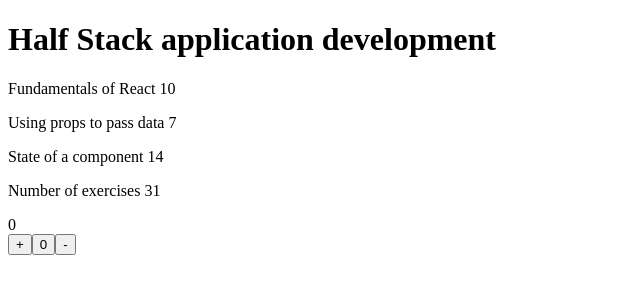
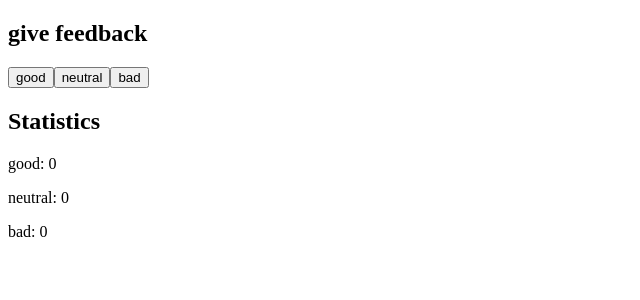
Before and after one commit to soniafaye1/fullstackopen-pt1, a React (Vite) app: page / in a window 1280 px wide. Shown: the top 300 px of the page, without its empty margins (0-640 px from the left). Built offline with nearby package versions, Linux system fonts and the light colour scheme.

Commit message:
started unicafe

```diff
--- a/package.json
+++ b/package.json
@@ -5,6 +5,7 @@
   "type": "module",
   "scripts": {
     "dev": "vite",
+    "start": "npm run start",
     "build": "vite build",
     "lint": "eslint . --ext js,jsx --report-unused-disable-directives --max-warnings 0",
     "preview": "vite preview"
--- a/src/App2.jsx
+++ b/src/App2.jsx
@@ -1,22 +1,58 @@
 import { useState } from "react";
 
-const Display = ({counter}) => (<div>{counter}</div>)
-
-const Button = ({onClick, text}) => (<button onClick={onClick}>{text}</button>)
-
-const App2 = () => {
-    const [counter, setCounter] = useState(0);
-
-    const increaseByOne = () => setCounter(counter + 1)
-    const setToZero = () => setCounter(0)
-    const decreaseByOne = () => setCounter(counter - 1)
+const History = (props) => {
+    if(props.allClicks.length === 0){
+        return (
+            <div>
+                press buttons
+            </div>
+        )
+    }
 
     return (
         <div>
-            <Display counter={counter} />
-            <Button onClick={increaseByOne} text="+"/>
-            <Button onClick={setToZero} text="0" />
-            <Button onClick={decreaseByOne} text="-"/>
+            button press history: {props.allClicks.join(" ")}
+        </div>
+    )
+}
+
+const Button = ({handleClick, text}) => (
+    <button onClick={handleClick}>
+        {text}
+    </button>
+)
+
+const App2 = () => {
+    const [left, setLeft] = useState(0)
+    const [right, setRight] = useState(0)
+    const [allClicks, setAll] = useState([])
+
+    const handleLeftClick = () => {
+        setAll(allClicks.concat("L"))
+        setLeft(left + 1)
+    }
+
+    const handleRightClick = () => {
+        setAll(allClicks.concat("R"))
+        setRight(right + 1)
+    }
+
+    const HandleResetClick = () => {
+        setAll([])
+        setRight(0)
+        setLeft(0)
+    }
+
+    return (
+        <div>
+            {left}
+            <Button onClick={handleLeftClick} text={'left'} />
+            <Button onClick={handleRightClick} text={'right'} />
+            {right}
+
+            <Button onClick={HandleResetClick} text="reset" />
+
+            <History allClicks={allClicks}/>
         </div>
     )
 }
--- /dev/null
+++ b/src/Unicafe.jsx
@@ -0,0 +1,31 @@
+import { useState } from "react"
+
+const Button = ({onClick, text}) =>{
+    return(
+        <button onClick={onClick}>{text}</button>
+    )
+}
+
+const Unicafe = () => {
+    const [good, setGood] = useState(0)
+    const [neutral, setNeutral] = useState(0)
+    const [bad, setBad] = useState(0)
+
+
+
+    return(
+        <>
+         <h2>give feedback</h2>
+         <Button onClick={() => setGood(good + 1)} text={"good"} />
+         <Button onClick={() => setNeutral(neutral + 1)} text={"neutral"} />
+         <Button onClick={() => setBad(bad + 1)} text={"bad"}/>
+
+         <h2> Statistics </h2>
+         <p>good: {good}</p>
+         <p>neutral: {neutral}</p>
+         <p>bad: {bad}</p>
+        </>
+    )
+}
+
+export default Unicafe;
--- a/src/main.jsx
+++ b/src/main.jsx
@@ -1,10 +1,12 @@
 import ReactDOM from 'react-dom/client'
 import App from './App.jsx'
 import App2 from './App2.jsx'
+import Unicafe from './Unicafe.jsx'
 
 ReactDOM.createRoot(document.getElementById('root')).render(
     <>
-        <App />
-        <App2 />
+        {/* <App />
+        <App2 /> */}
+        <Unicafe/>
     </>
 )
```
